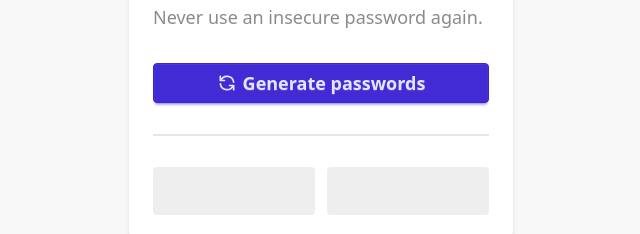
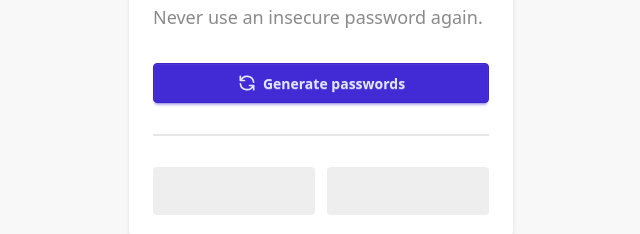
Before and after one commit to dev-mart1n/password-generator, a plain HTML site: page index.html in a window 1280 px wide. Shown: the part 331-565 px from the top of the page, 319-959 px from the left. Drawn offline with nearby package versions, Linux system fonts and the light colour scheme.

Commit message:
chore: changed the text size of the button for better hierarchy.

```diff
--- a/index.html
+++ b/index.html
@@ -18,7 +18,7 @@
 
             <p class="text-lg opacity-50">Never use an insecure password again.</p>
             <div class="mt-6">
-                <button class="btn btn-primary btn-block text-lg" id="generate-btn">
+                <button class="btn btn-primary btn-block" id="generate-btn">
                     <svg xmlns="http://www.w3.org/2000/svg" class="w-5 h-5" fill="none" viewBox="0 0 24 24"
                         stroke="currentColor">
                         <path stroke-linecap="round" stroke-linejoin="round" stroke-width="2"
```
